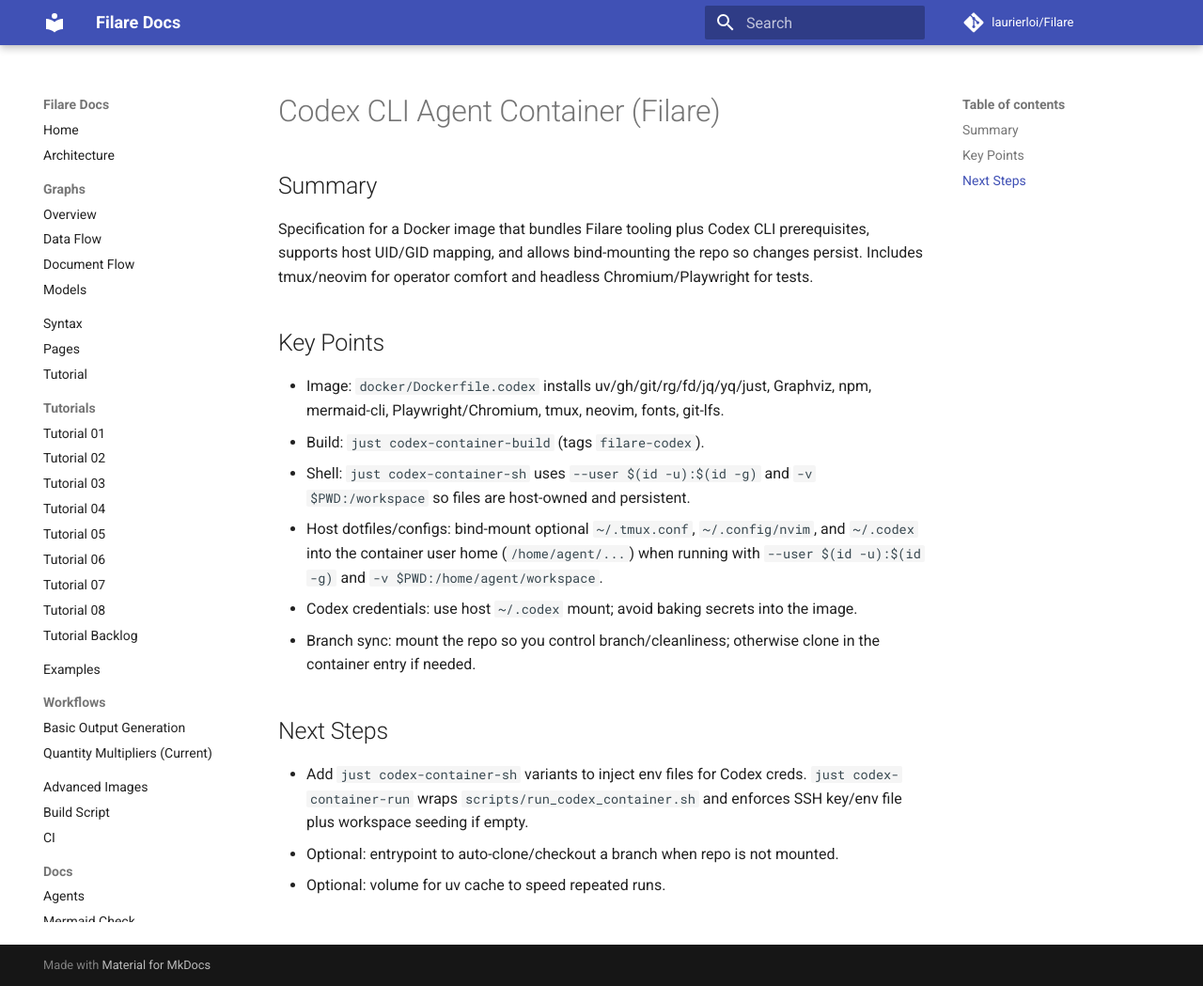
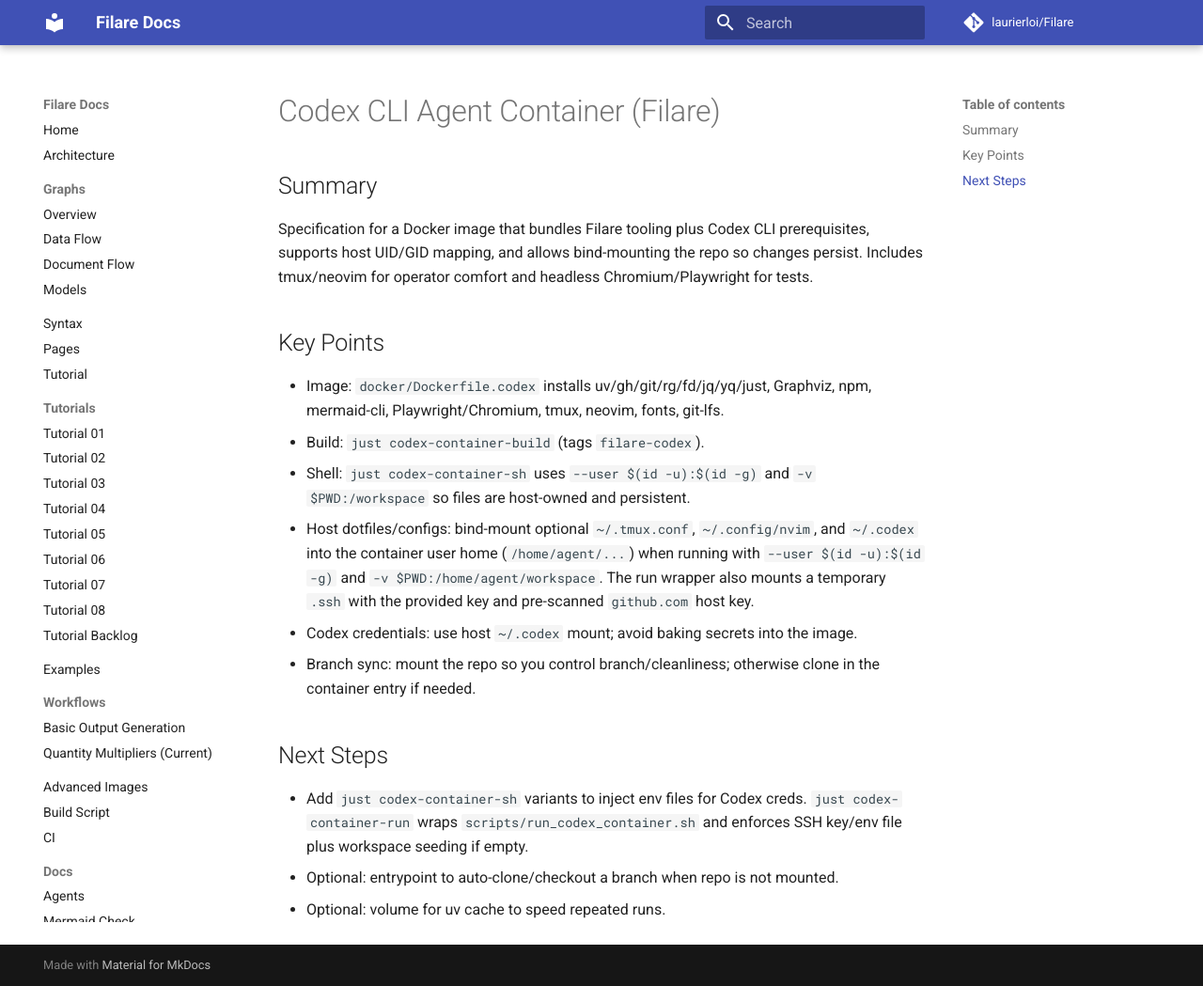
Before and after one commit to laurierloi/filare, an MkDocs documentation site: the page built from docs/research/agent-container.md, in a window 1280 px wide and 1049 px high. Shown: the whole window at 94% size. Built offline with MkDocs 1.6.1 and Material for MkDocs 9.7.7, drawn with Linux system fonts in a browser that asks for light colours; comment, search, counter and statistics services are not loaded.

Commit message:
feat: add ssh key/known_hosts handling to codex run wrapper

```diff
--- a/docs/research/agent-container.md
+++ b/docs/research/agent-container.md
@@ -7,7 +7,7 @@
 - Image: `docker/Dockerfile.codex` installs uv/gh/git/rg/fd/jq/yq/just, Graphviz, npm, mermaid-cli, Playwright/Chromium, tmux, neovim, fonts, git-lfs.
 - Build: `just codex-container-build` (tags `filare-codex`).
 - Shell: `just codex-container-sh` uses `--user $(id -u):$(id -g)` and `-v $PWD:/workspace` so files are host-owned and persistent.
-- Host dotfiles/configs: bind-mount optional `~/.tmux.conf`, `~/.config/nvim`, and `~/.codex` into the container user home (`/home/agent/...`) when running with `--user $(id -u):$(id -g)` and `-v $PWD:/home/agent/workspace`.
+- Host dotfiles/configs: bind-mount optional `~/.tmux.conf`, `~/.config/nvim`, and `~/.codex` into the container user home (`/home/agent/...`) when running with `--user $(id -u):$(id -g)` and `-v $PWD:/home/agent/workspace`. The run wrapper also mounts a temporary `.ssh` with the provided key and pre-scanned `github.com` host key.
 - Codex credentials: use host `~/.codex` mount; avoid baking secrets into the image.
 - Branch sync: mount the repo so you control branch/cleanliness; otherwise clone in the container entry if needed.
 
```
Also changed, not shown: 1 other file.
